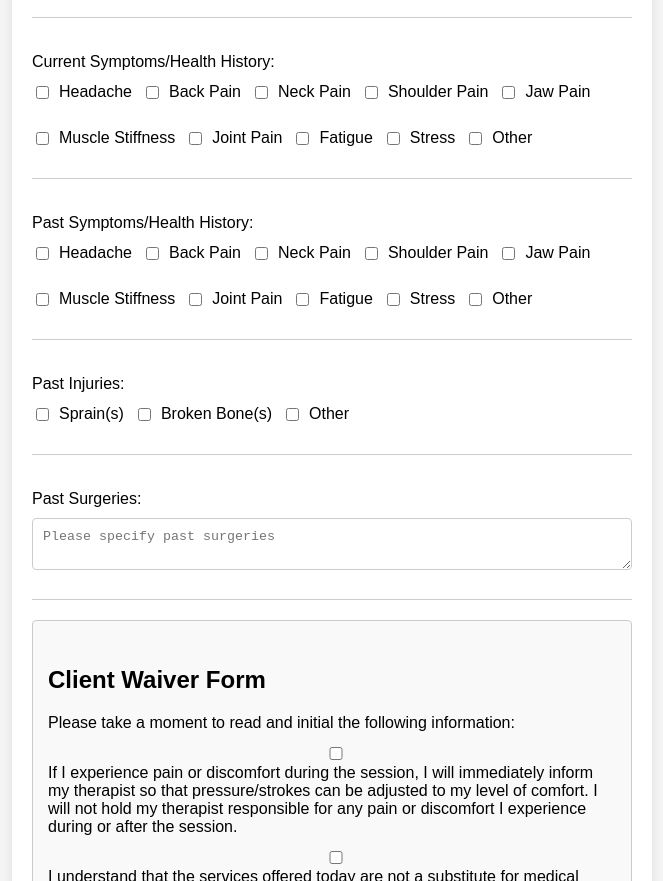
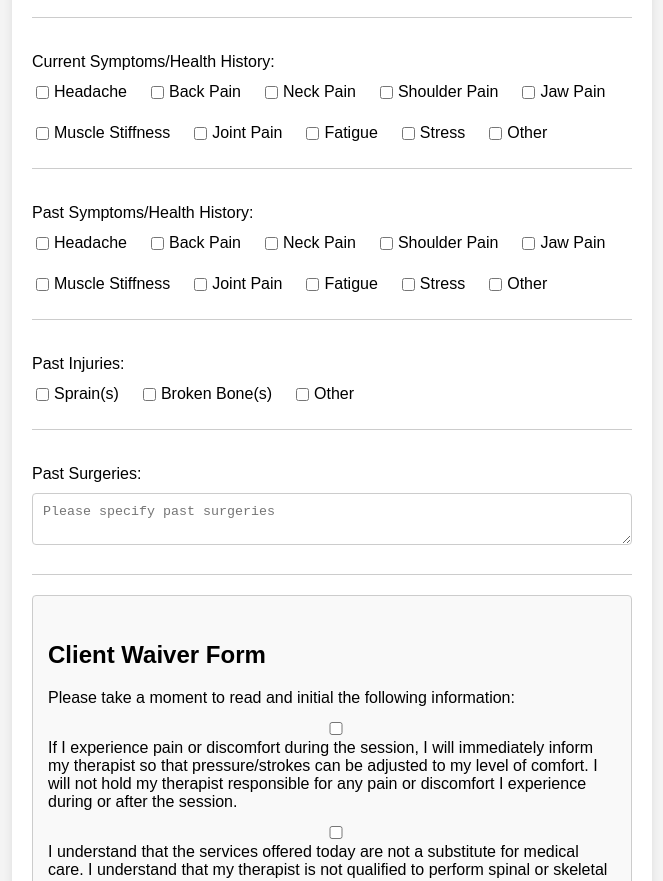
Before and after one commit to randyer/ATM-website, a plain HTML site: page NewPatientForm.html in a window 1280 px wide. Shown: the part 1087-1968 px from the top of the page, without its empty margins (308-971 px from the left). Drawn offline with Linux system fonts and the light colour scheme.

Commit message:
updated checkbox styling

```diff
--- a/NewPatientForm.html
+++ b/NewPatientForm.html
@@ -59,20 +59,20 @@
       .checkbox-group {
         display: flex;
         flex-wrap: wrap;
-        gap: 10px;
+        gap: 10px; /* Adjust the gap between items as needed */
       }
 
       .checkbox-group label {
         display: flex;
         align-items: center;
-        margin-bottom: 5px;
-        white-space: nowrap; /* Prevents text from stacking vertically */
-        flex: 0 1 auto; /* Take up only as much space as needed */
+        margin-right: 10px; /* Adjust the margin between label and input as needed */
+        white-space: nowrap; /* Prevent label text from wrapping */
       }
 
       .checkbox-group input {
-        margin-right: 10px;
+        margin-right: 5px; /* Adjust the margin between input and label text as needed */
       }
+
       .hidden {
         display: none;
       }
```
